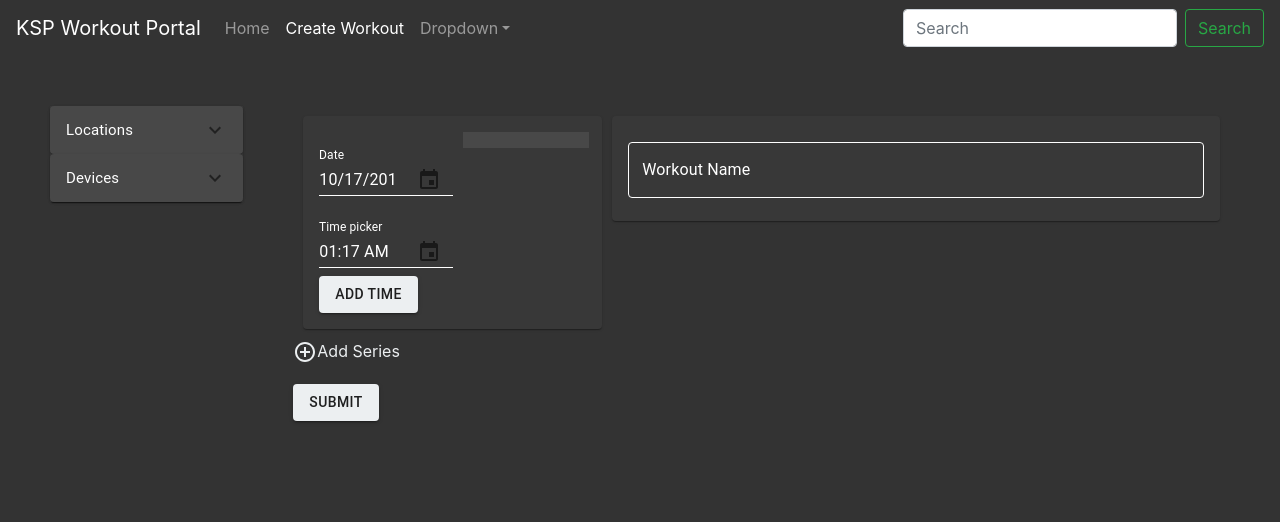
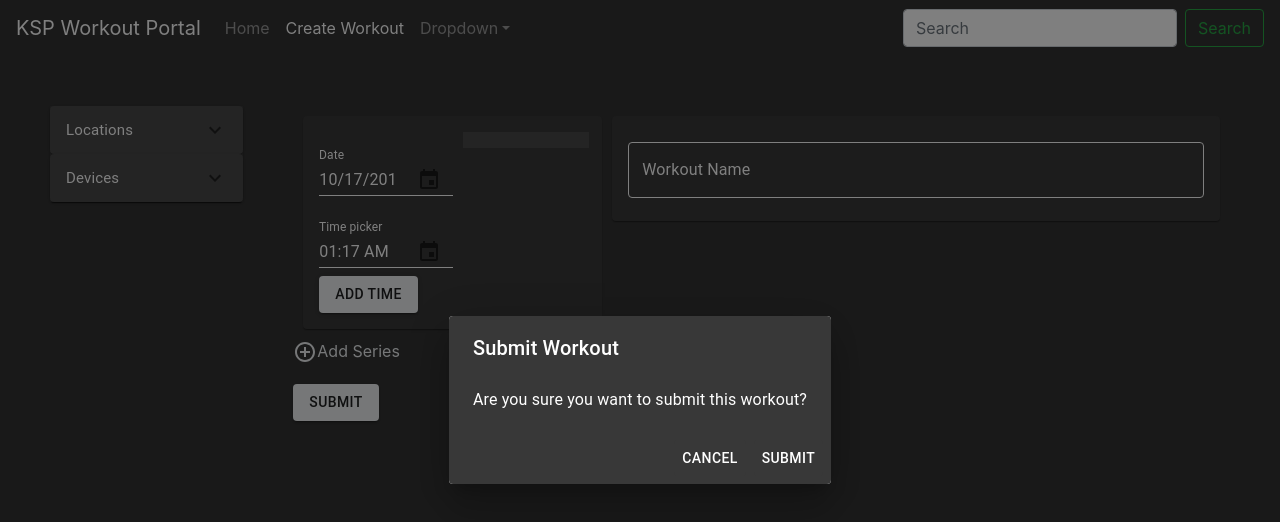
Before and after one commit to ajmeier29/ksp-gym-portal-react, a React (Create React App) app: page /create-workout/Create-Workout-Form in a window 1280 px wide. Shown: the top 522 px of the page. Built offline with nearby package versions, Linux system fonts and the light colour scheme.

Commit message:
Removed blue border from focus on CSSButton

```diff
--- a/src/create-workout/Create-Workout-Form.js
+++ b/src/create-workout/Create-Workout-Form.js
@@ -27,6 +27,7 @@ import { getOptions, alertmessage, parseJSON } from '../api/api-calls';
 import { makeStyles } from '@material-ui/core/styles';
 import DeleteIcon from '@material-ui/icons/Delete';
 import { removeFromArrayByIndex, toTwelveHourTimeShort } from '../tools/tools';
+import DialogBox from '../tools/react-tools';
 
 // TEMP, NEED TO REMOVE
 // REPLACE WITH WEB API CALL
@@ -139,6 +140,7 @@ const CreateWorkoutEntryForm = props => {
   const [workoutName, setWorkoutName] = useState('');
   const [selectedDate, setSelectedDate] = useState(new Date());
   const [selectedTime, setSelectedTime] = useState(new Date().setSeconds(0));
+  const [dialogOpen, setDialogOpen] = useState(true); // State to show the submit dialog
 
   // ------ Series Changes
   const handleSeriesAdd = () => {
@@ -210,6 +212,9 @@ const CreateWorkoutEntryForm = props => {
   // ------ End Workout Changes
 
   const handleSubmit = () => {
+    setDialogOpen(true);
+  };
+  const submitForm = () => {
     const workout = {
       workout_name: workoutName,
       workout_times: formAllSelectedTimes,
@@ -342,6 +347,15 @@ const CreateWorkoutEntryForm = props => {
             >
               Submit
             </Button>
+            <DialogBox
+              dialogTitle={'Submit Workout'}
+              dialogContentText={
+                'Are you sure you want to submit this workout?'
+              }
+              handleokfn={''}
+              handlenokfn={''}
+              open={dialogOpen}
+            />
           </ThemeProvider>
         </div>
       </div>
@@ -408,15 +422,7 @@ const SelectedTimes = props => {
               </div>
             </>
           ))}
-          {/* <ListItem
-            button
-            selected={selectedIndex === 0}
-            onClick={event => handleListItemClick(event, 0)}
-          >
-            {'5:00PM'}
-          </ListItem> */}
         </StyledList>
-        {/* <Divider /> */}
       </div>
     </>
   );
--- /dev/null
+++ b/src/tools/react-tools.js
@@ -0,0 +1,93 @@
+import React, { useState, useEffect } from 'react';
+import { withStyles } from '@material-ui/core/styles';
+import {
+  Button,
+  Dialog,
+  DialogActions,
+  DialogContent,
+  DialogContentText,
+  DialogTitle
+} from '@material-ui/core';
+import PropTypes from 'prop-types';
+import { makeStyles } from '@material-ui/styles';
+import { ThemeProvider } from '@material-ui/styles';
+import { createMuiTheme } from '@material-ui/core';
+import { grey, blue } from '@material-ui/core/colors';
+
+const CSSDialog = withStyles({
+  root: {
+    'background-color': 'transparent',
+    color: '#383838'
+  }
+})(Dialog);
+
+const CSSDialogTitle = withStyles({
+  root: {
+    'background-color': '#383838',
+    color: 'white'
+  }
+})(DialogTitle);
+
+const CSSDialogContent = withStyles({
+  root: {
+    'background-color': '#383838'
+  }
+})(DialogContent);
+
+const CSSDialogContentText = withStyles({
+  root: {
+    'background-color': '#383838',
+    color: 'white'
+  }
+})(DialogContentText);
+
+const CSSDialogActions = withStyles({
+  root: {
+    'background-color': '#383838',
+    color: 'white'
+  }
+})(DialogActions);
+
+const CSSButton = withStyles({
+  root: {
+    'background-color': '#383838',
+    '&.MuiButton-text': {
+      color: 'white'
+    },
+    '&:focus': {
+      outline: 'none'
+    }
+  }
+})(Button);
+
+const DialogBox = props => {
+  const handleClose = () => {
+    var test = '';
+  };
+  return (
+    <>
+      <CSSDialog open={props.open} onClose={handleClose}>
+        <CSSDialogTitle id="dialog-title">{props.dialogTitle}</CSSDialogTitle>
+        <CSSDialogContent>
+          <CSSDialogContentText id="alert-dialog-descrtiption">
+            {props.dialogContentText}
+          </CSSDialogContentText>
+        </CSSDialogContent>
+        <CSSDialogActions>
+          <CSSButton onClick={handleClose}>Cancel</CSSButton>
+          <CSSButton onClick={handleClose}>Submit</CSSButton>
+        </CSSDialogActions>
+      </CSSDialog>
+    </>
+  );
+};
+
+DialogBox.propTypes = {
+  open: PropTypes.bool,
+  dialogTitle: PropTypes.string,
+  dialogContentText: PropTypes.string,
+  handleokfn: PropTypes.func,
+  handlenokfn: PropTypes.func
+};
+
+export default DialogBox;
```
